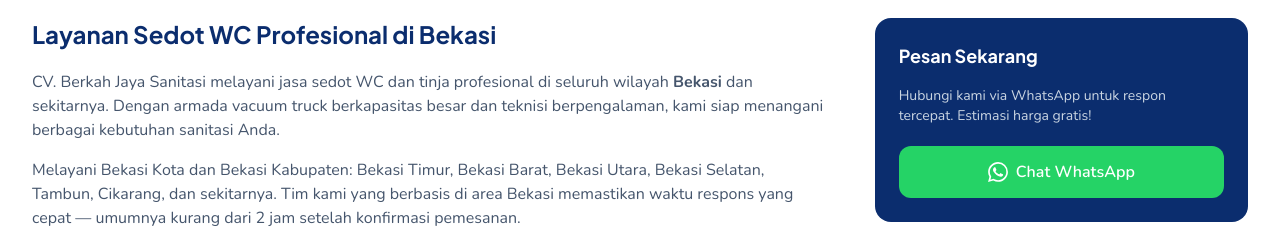
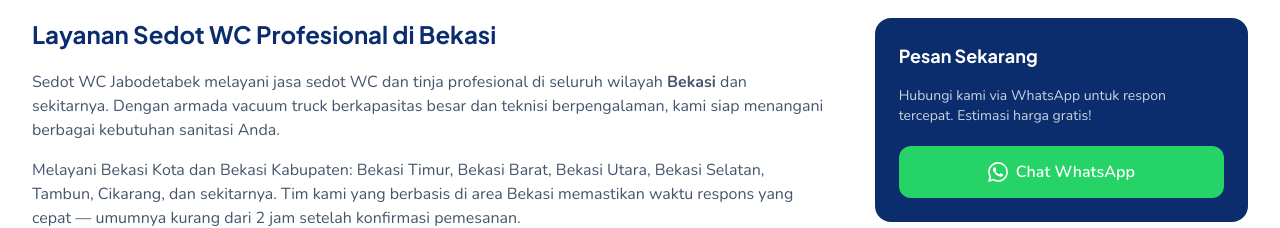
Before and after one commit to Coessitompul/jasa-sedot-wc-jabodetabek, a Next.js app: page /area-layanan/bekasi in a window 1280 px wide. Shown: the part 406-634 px from the top of the page. Built offline with nearby package versions, Linux system fonts and the light colour scheme; no server answers.

Commit message:
Memperbaiki nama website supaya semuanya menjadi Sedot WC Jabodetabek

```diff
--- a/src/app/area-layanan/[slug]/page.tsx
+++ b/src/app/area-layanan/[slug]/page.tsx
@@ -116,7 +116,7 @@ export default async function AreaDetailPage({
               </h2>
               <div className="prose prose-slate max-w-none space-y-4 text-slate-600">
                 <p>
-                  CV. Berkah Jaya Sanitasi melayani jasa sedot WC dan tinja profesional di seluruh wilayah{" "}
+                  Sedot WC Jabodetabek melayani jasa sedot WC dan tinja profesional di seluruh wilayah{" "}
                   <strong>{area.nama}</strong> dan sekitarnya. Dengan armada vacuum truck berkapasitas besar dan
                   teknisi berpengalaman, kami siap menangani berbagai kebutuhan sanitasi Anda.
                 </p>
--- a/src/components/kontak/KontakContent.tsx
+++ b/src/components/kontak/KontakContent.tsx
@@ -163,7 +163,7 @@ export default function KontakContent() {
                   allowFullScreen
                   loading="lazy"
                   referrerPolicy="no-referrer-when-downgrade"
-                  title="Lokasi CV. Berkah Jaya Sanitasi"
+                  title="Lokasi Sedot WC Jabodetabek"
                 />
               </div>
             </div>
```
